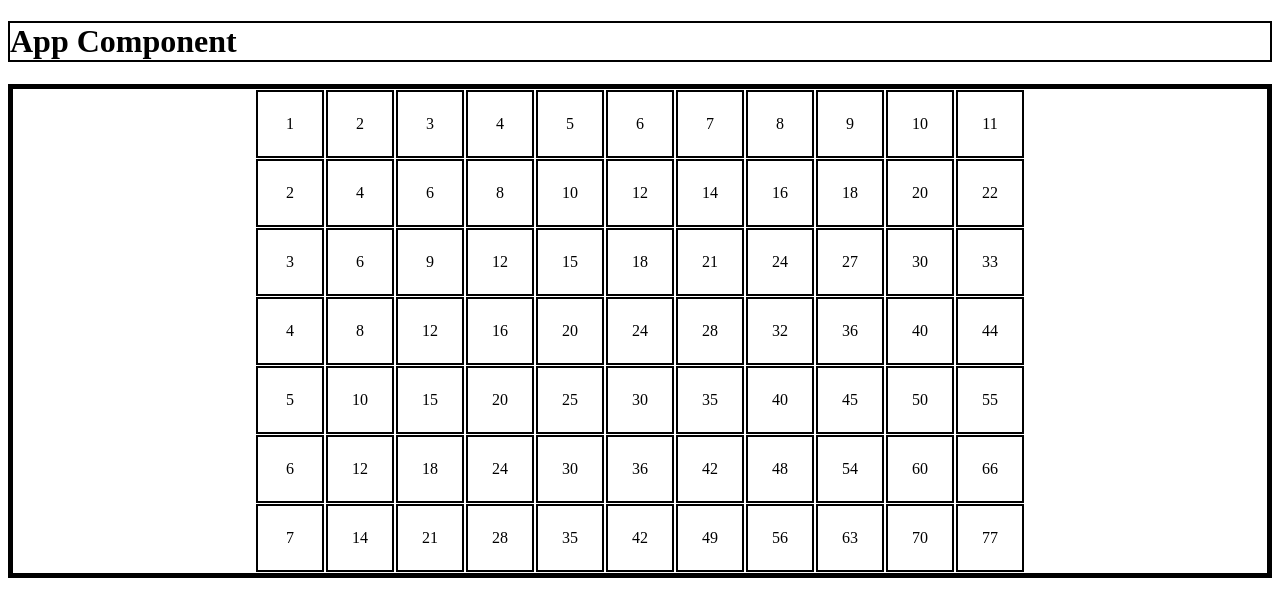
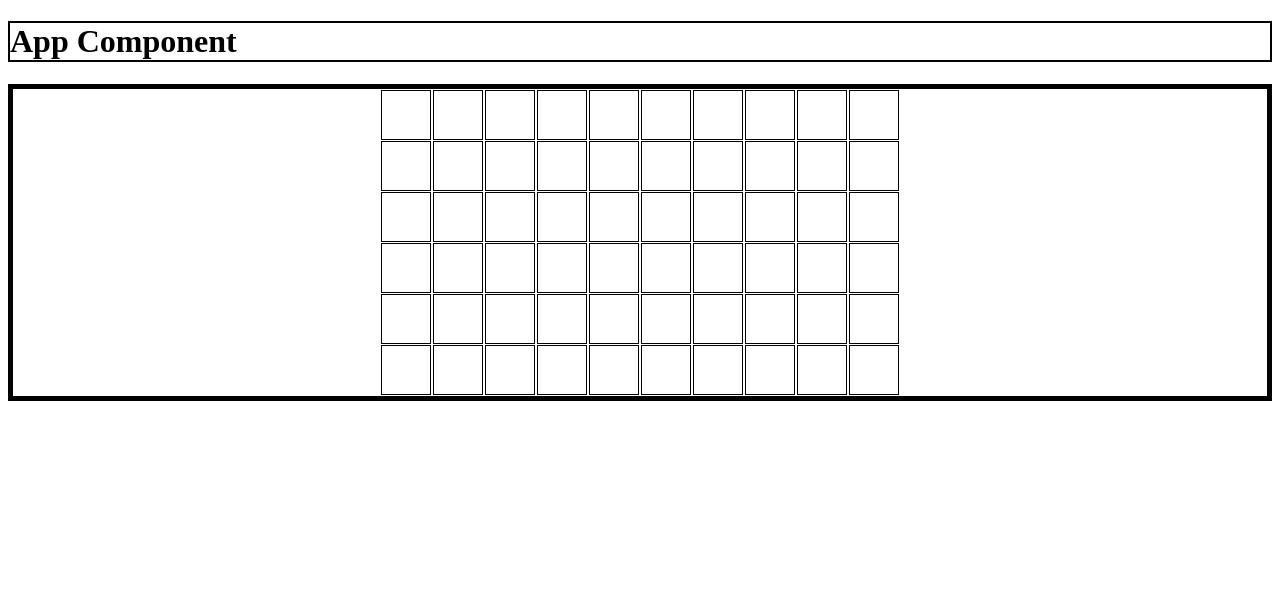
Before and after one commit to garethwilliams90/pathfinding, a React (Create React App) app in the folder pathfinding/: page / in a window 1280 px wide. Shown: the top 616 px of the page. Built offline with nearby package versions, Linux system fonts and the light colour scheme.

Commit message:
Walls can be dragged on

```diff
--- a/pathfinding/src/App.js
+++ b/pathfinding/src/App.js
@@ -6,12 +6,13 @@ import './style.css'
 
 
 export default function App() {
-    const ROWS = 7
-    const COLS = 11
+    const ROWS = 6
+    const COLS = 10
 
     const [nodes, setNodes] = useState([])
     const [startClicked, setStartClicked] = useState(false)
     const [endClicked, setEndClicked] = useState(false)
+    const [walls, setWalls] = useState([])
 
 
     // On first render --> create 2D array of nodes
@@ -22,9 +23,15 @@ export default function App() {
                 const currentNode = {
                     col,
                     row,
-                    id: (row) * (col),
+                    id: ((COLS-1) * (row-1)) + col,
+
                     isStart: false,
                     isEnd: false,
+                    isWall: false,
+                    isVisited: false,
+                    isCurrent: false,
+
+                    distance: null,
                 }
                 currentRow.push(currentNode)
             }
@@ -37,13 +44,17 @@ export default function App() {
         if (!startClicked && !endClicked) {
             console.log(`Setting start at ${node.id}`)
             node.isStart = true
-            setStartClicked(prevState => !prevState)
+            setStartClicked(true)
+
         }
         else if (startClicked && !endClicked) {
             console.log(`Setting end at ${node.id}`)
             node.isEnd = true
             setEndClicked(true)
+
         }
+        console.log(`isStart = ${startClicked}`)
+        console.log(`isEnd = ${endClicked}`)
     }
 
     function handleDoubleClick(node) {
@@ -58,26 +69,57 @@ export default function App() {
         }
     }
 
+    function setWall(node) {
+        if (!node.isStart && !node.isEnd) {
+            console.log(`Set wall at ${node.id}`)
+            node.isWall = !node.isWall
+            setWalls(prevWalls => [...prevWalls, node.id])
+        }
+    }
+
+    // Renders for walls
+    useEffect(() => {
+        setNodes(prevState => [...prevState])
+    }, [walls])
+
 
 
     console.log(nodes)
 
     const nodeElements = nodes.map((row, rowIdx) => {
         return (
-            <div key={rowIdx}>
+            <div key={rowIdx}
+            className="node-grid"
+            >
                 {row.map((node, nodeIdx) => {
-                    const {isStart, isEnd} = node
+                    const {
+                        col,
+                        row,
+                        id,
+                        isStart,
+                        isEnd,
+                        isWall,
+                        isVisited,
+                        isCurrent,
+                        distance} = node
                     return (
                         <Node
-                            key={nodeIdx}
-                            col={rowIdx}
-                            row={nodeIdx}
-                            id={(rowIdx+1) * (nodeIdx+1)}
+                            key={id}
+                            col={col}
+                            row={row}
+                            id={id}
+
                             isStart={isStart}
                             isEnd={isEnd}
+                            isWall={isWall}
+                            isVisited={isVisited}
+                            isCurrent={isCurrent}
+                            distance={distance}
+
                             handleClick={() => handleClick(node)}
                             handleDoubleClick={() => handleDoubleClick(node)}
-                        >{rowIdx+1 * nodeIdx+1}</Node>)
+                            setWall={() => setWall(node)}
+                        ></Node>)
                     })
                 }
             </div>
--- a/pathfinding/src/Node.css
+++ b/pathfinding/src/Node.css
@@ -1,5 +1,5 @@
 .node {
-    border: 2px solid black;
+    border: 1px solid black;
     border-radius: 0px;
 
     margin: 1px;
@@ -7,8 +7,8 @@
     position: relative;
     display: flex;
 
-    width: 4rem;
-    height: 4rem;
+    width: 3rem;
+    height: 3rem;
 
     align-items: center;
     text-align: center;
--- a/pathfinding/src/Node.js
+++ b/pathfinding/src/Node.js
@@ -2,70 +2,14 @@ import React, {useEffect, useState} from 'react'
 import './Node.css'
 
 export default function Node(props) {
-    const [startClicked, setStartClicked] = useState(false)
-    const [endClicked, setEndClicked] = useState(false)
-
-    // Node is an object with the following properties
-    const [node, setNode] = useState({
-        row: props.row,
-        col: props.col,
-        id: (props.row+1) * (props.col+1),
-
-        isStart: false,
-        isEnd: false,
-        isWallNode: false,
-        isCurrentNode: false,
-
-        distance: 0,
-    })
-
-
 
     const styles = {
-        backgroundColor: props.isStart ? "green" : props.isEnd ? "red" : "white"
+        backgroundColor:
+        props.isStart ? "#6f1cff"
+        : props.isEnd ? "#ff1c6b"
+        : props.isWall ? "#06031c"
+        : "transparent"
     }
-
-
-
-    function toggleStartNode() {
-        console.log(`Node ${node.id} selected!`)
-        setNode(prevState => {
-            return {
-            ...prevState,
-            isStartNode: !prevState.isStartNode
-            }
-        })
-    }
-
-    function handleClick() {
-        if (!startClicked && !endClicked) {
-            console.log("Setting start node...")
-            console.log(`Start: ${node.id}`)
-
-            setStartClicked(true)
-            setNode(prevState => {
-                return {
-                    ...prevState,
-                    isStartNode: !prevState.isStartNode
-                }
-            })
-        }
-        else if (startClicked && !endClicked) {
-            // setting end node
-            console.log("Setting end node...")
-            console.log(`End: ${node.id}`)
-
-            setEndClicked(true)
-            setNode(prevState => {
-                return {
-                    ...prevState,
-                    isEndNode: !prevState.isEndNode
-                }
-            })
-        }
-
-    }
-
 
 
     return (
@@ -74,8 +18,9 @@ export default function Node(props) {
             style={styles}
             onClick={props.handleClick}
             onDoubleClick={props.handleDoubleClick}
+            onDragEnter={props.setWall}
         >
-            {`${node.id}`}
+           {/* {`${props.id}`} */}
         </div>
     )
 }
--- a/pathfinding/src/style.css
+++ b/pathfinding/src/style.css
@@ -10,3 +10,7 @@
 .title {
     border: 2px solid black;
 }
+
+.node-grid {
+    background: transparent;
+}
```
